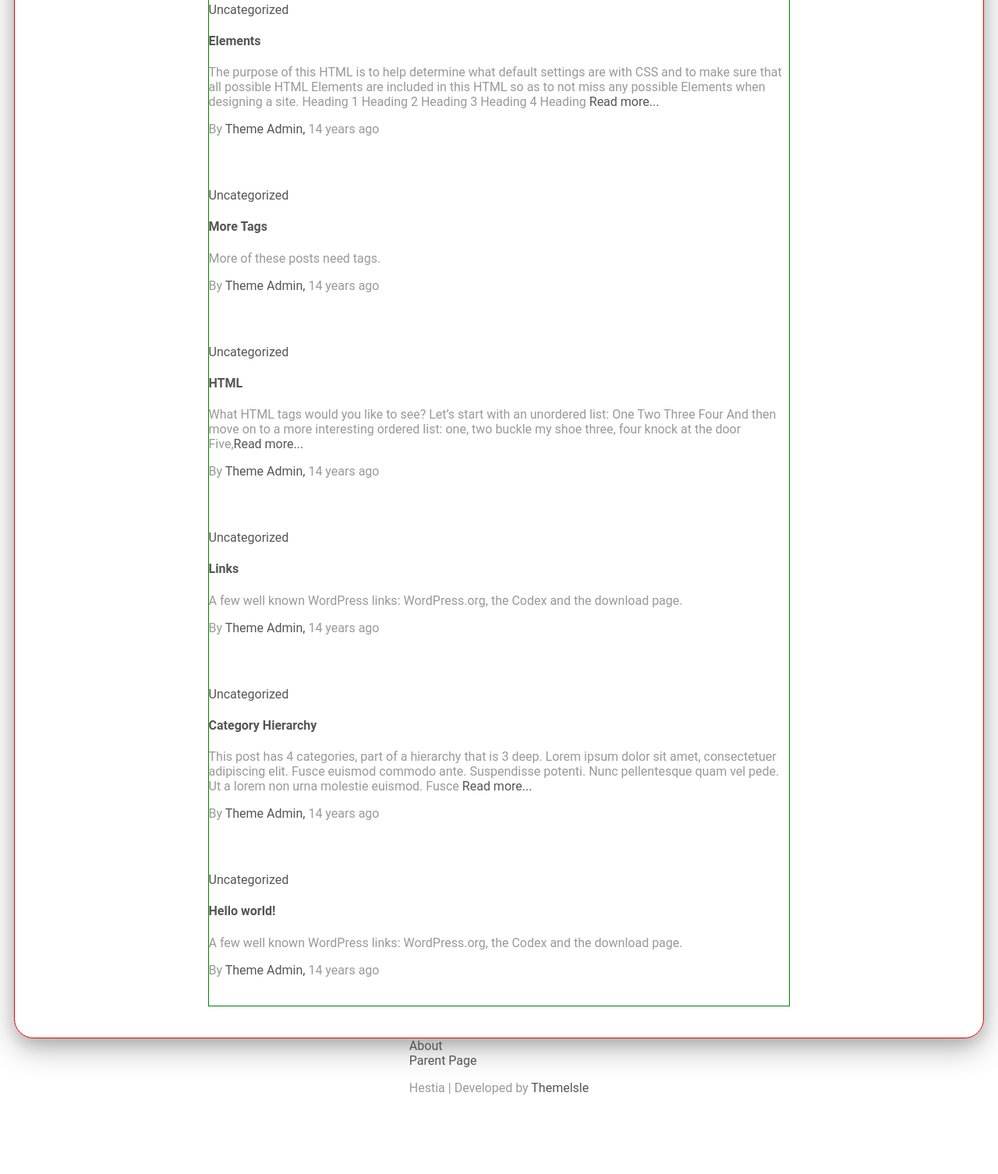
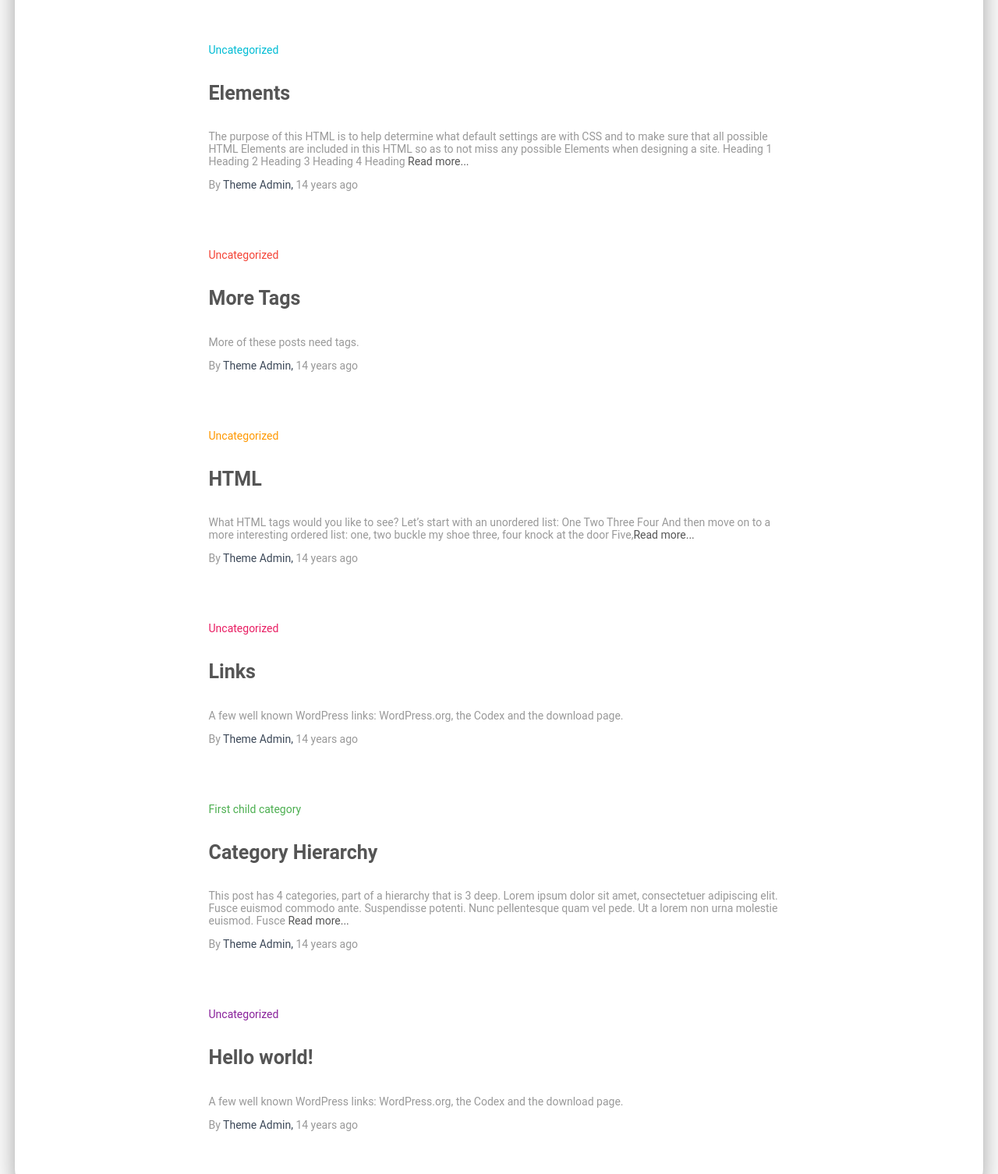
Before and after one commit to jakeegbert04/html-scss-capstone, a plain HTML site: page pages/navbar/Blog.html in a window 1280 px wide. Shown: the part 604-2110 px from the top of the page at 78% size. Before the commit the page ends 2025 px from the top, so only its background shows below. Drawn offline with Linux system fonts and the light colour scheme.

Commit message:
finished the blog page style

```diff
--- a/pages/navbar/Blog.html
+++ b/pages/navbar/Blog.html
@@ -101,7 +101,7 @@
         </div>
         <div class="category">
           <div class="link">
-            <a href="/pages/blog-links/uncategorized.html">Uncategorized</a>
+            <a href="/pages/blog-links/uncategorized.html">First child category</a>
           </div>
           <div class="link2">
             <h4><a href="#">Category Hierarchy</a></h4>
--- a/styles/blog-page/blog.scss
+++ b/styles/blog-page/blog.scss
@@ -8,7 +8,7 @@
   .top-container {
     display: flex;
     flex-direction: column;
-    height: 350px;
+    height: 380px;
     width: 100%;
     background-color: #e91e63;
 
@@ -83,7 +83,7 @@
     align-items: center;
     background-color: white;
     color: gray;
-    border: 1px solid red;
+    // border: 1px solid red;
     border-radius: 25px;
     margin-top: -40px;
     box-shadow: 0 8px 16px 0 rgba(0, 0, 0, 0.1),0 12px 40px 0 rgba(0, 0, 0, 0.3);
@@ -95,17 +95,135 @@
       flex-direction: column;
       justify-content: flex-end;
       padding: 20px 0;
-      gap: 50px;
-      border: 1px solid green;
+      gap: 60px;
+      // border: 1px solid green;
+
+      .link {
+        font-size: 14px;
+
+        &:hover {
+          transition: .3s;
+          opacity: .86;
+        }
+      }
+
+      .link2 {
+        font-size: 25px;
+        color: #3c4858;
+
+        &:hover {
+          transition: .3s;
+          opacity: .86;
+        }
+      }
+
+      .description {
+        font-size: 14px;
+        color:#3c4858;
+
+        a{
+          &:hover {
+            transition: .3s;
+            opacity: .86;
+          }
+        }
+      }
+
+      .theme-admin {
+        font-size: 14px;
+
+        a {
+          color:#3c4858;
+
+          &:hover {
+            transition: .3s;
+            opacity: .86;
+          }
+        }
+      }
 
       .thousand-words {
         display: flex;
         flex-direction: column;
-        align-items:flex-start;
-        border: 1px solid black;
+        .link {
+          a {
+            color: #89229b;
+          }
+        }
       }
+      .elements {
+        .link {
+          a {
+            color: #00bcd4;
+          }
+        }
+      }
+      .more-tags {
+        .link {
+          a {
+            color: #f44336;
+          }
+        }
+      }
+      .html {
+        .link {
+          a {
+            color: #ff9800;
+          }
+        }
+      }
+      .links {
+        .link {
+          a {
+            color: #e91e63;
+          }
+        }
+      }
+      .category {
+        .link {
+          a {
+            color: #4caf50;
+          }
+        }
+      }
+      .hello-world {
+        .link {
+          a {
+            color: #89229b;
+          }
+        }
+      }
+    }
+  }
+  .footer {
+    display: flex;
+    justify-content: space-around;
+    align-items: center;
+    color: white;
+    background: #323437;
+    width: 100%;
+    padding: 30px 0 18px;
 
+
+    .left-footer {
+      display: flex;
+      gap: 10px;
+
+
+      a {
+        color: #fff;
+
+        &:hover {
+          opacity: .86;
+        }
+
+      }
     }
+    .right-footer {
 
+      a {
+        color: #fff;
+      }
+    }
   }
 }
--- a/styles/home-page/home-page.scss
+++ b/styles/home-page/home-page.scss
@@ -11,8 +11,9 @@
     flex-direction: column;
     height: 50rem;
     width: 100%;
-    background-image: linear-gradient(rgba(0, 0, 0, 0.6), rgba(0, 0, 0, 0.3)),url(/images/IMG_1651.jpg);
-    background-size: 5rem 10rem;
+    background-image: linear-gradient(rgba(0, 0, 0, 0.4), rgba(0, 0, 0, 0.3)),url(/images/DSC08311-HDR.jpg);
+    background-size: 100% 100%;
+    background-repeat: none;
     // border: 1px solid aqua;
 
     .navbar {
@@ -159,8 +160,9 @@
     height:300px;
     grid-template-columns: 50% 50%;
     background-image: url(/images/DSC00109.jpg);
-    background-size: contain;
-    background-color: transparent;
+    background-size: 100% 100%;
+    background-repeat: none;
+    background-attachment: fixed;
 
     .left-section{
       display: flex;
@@ -245,8 +247,10 @@
   .contact-section {
     display: flex;
     width: 100%;
-    background-image: url(/images/jake\ egbert\ 4.jpg);
-    background-size:unset;
+    background-image: url(/images/DSC00109.jpg);
+    background-size: 100% 100%;
+    background-repeat: none;
+    background-attachment: fixed;
 
     h2 {
       color: white;
```
Also changed, not shown: styles/blog-page/blog.css, styles/home-page/home-page.css, 2 other files.
